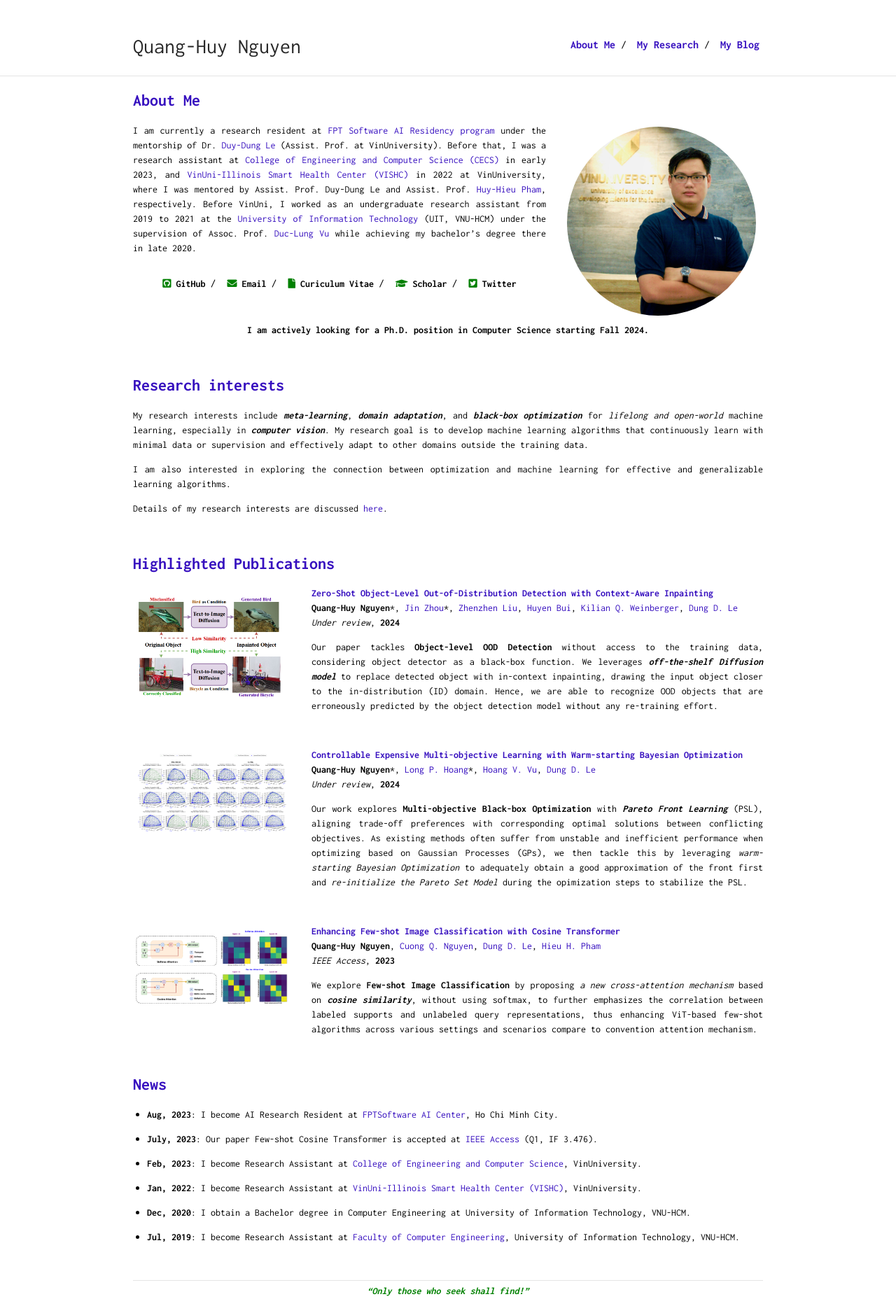
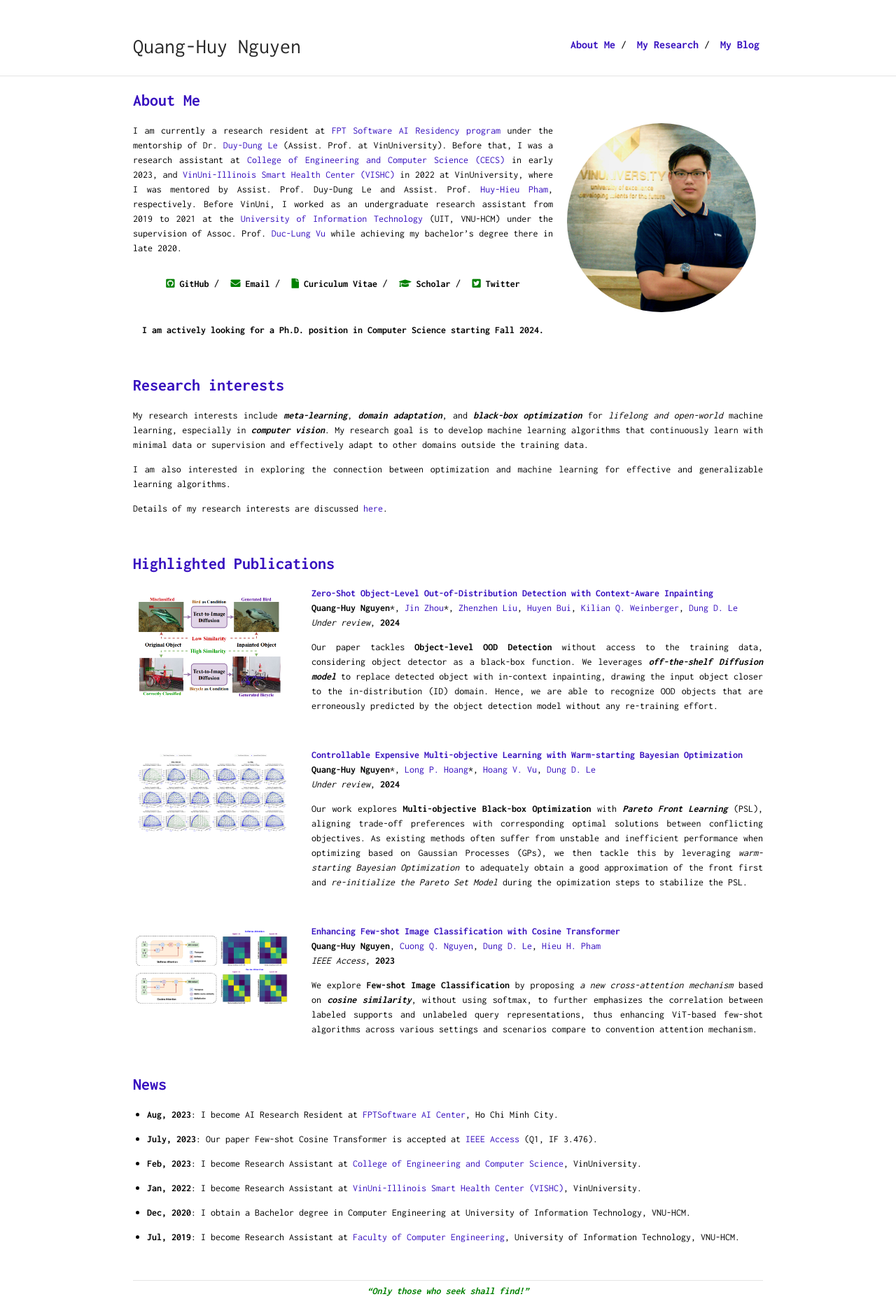
Before and after one commit to quanghuy0497/quanghuy0497.github.io, a Jekyll site: the page built from index.md, in a window 1280 px wide. Shown: the whole page at 70% size. Built offline with Jekyll 4.4.1, drawn with Linux system fonts in a browser that asks for light colours; nearby versions of some CDN libraries.

Commit message:
Update profile image position

```diff
--- a/_sass/typography.scss
+++ b/_sass/typography.scss
@@ -41,8 +41,8 @@
         height: $image-size;
         width: $image-size;
         position: relative;
-        margin: 0px 0px 0px 10px;
-        padding: 05px 10px 10px 20px;
+        margin: 0px 0px 10px 10px;
+        padding: 0px 10px 10px 10px;
         float: right;
         border-radius: 50%;
         p & {
```
Also changed, not shown: 3 other files.
